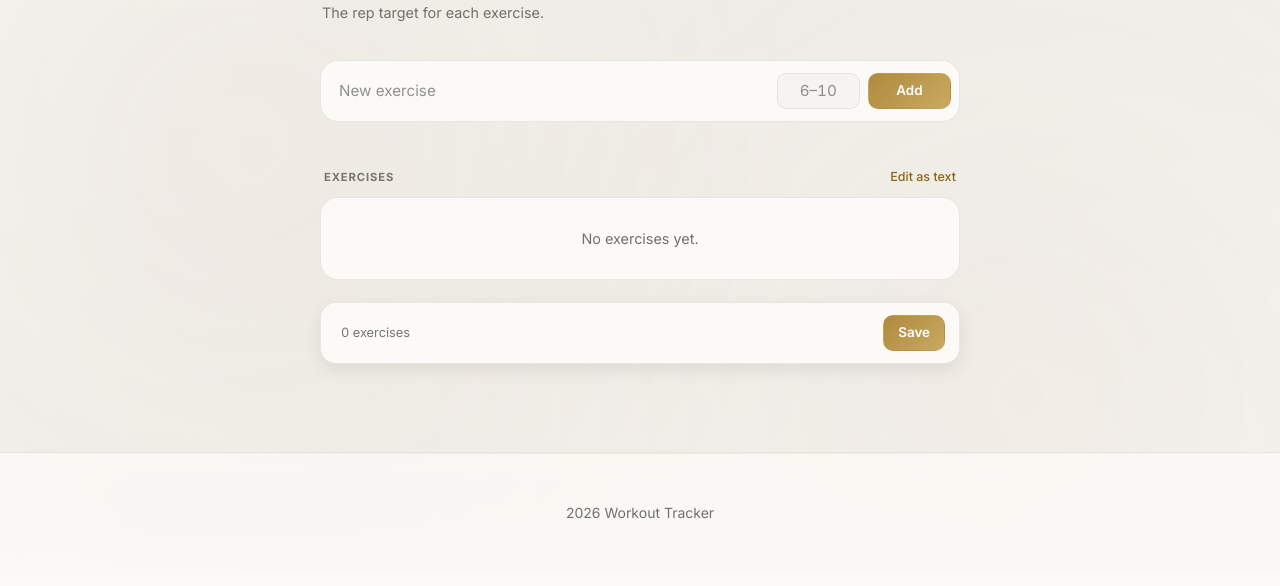
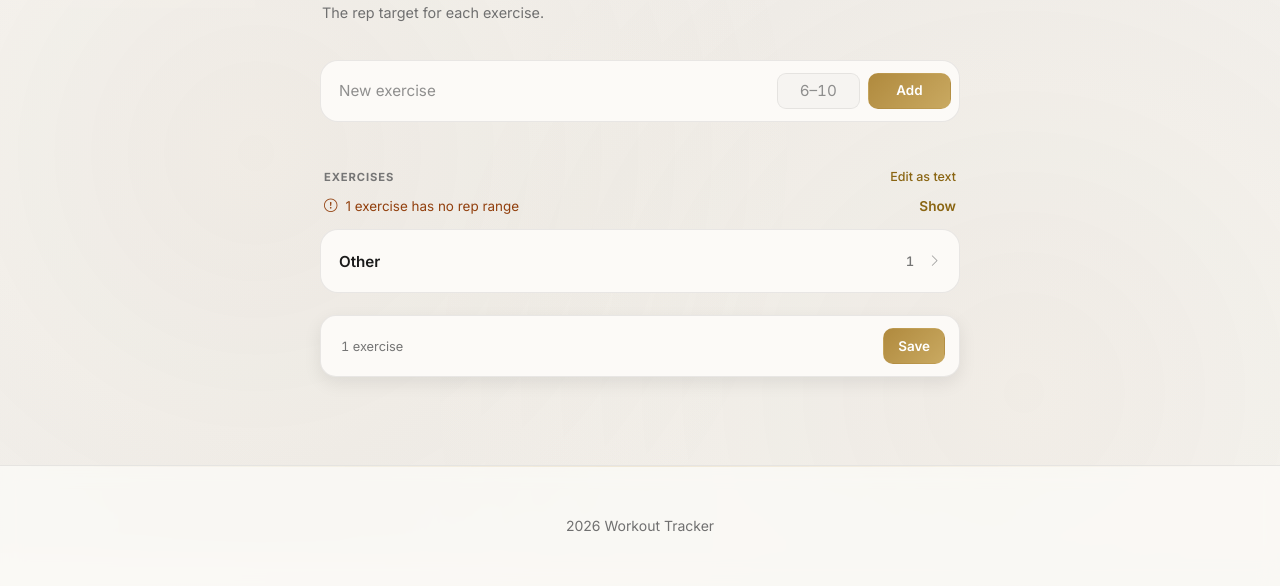
Before and after one commit to Harsh-0024/workout_logger_, a Flask app: page /set_exercises in a window 1280 px wide. Shown: the part 247-833 px from the top of the page. Before the commit the page ends 766 px from the top, so only its background shows below. Run offline with Flask 3, Linux system fonts and the light colour scheme; a user stored in the database is signed in; tables that the repository leaves empty hold one stand-in row (values such as "Sample post"); some libraries are stand-ins or nearby versions.

Commit message:
rep ranges: an exercise without a range is kept and pointed out
"(blank)", "n/a", "-", "TBD" and the like written as a range now mean no
range, instead of being kept as if they were one (and retrieved as
"Chest Dips - [(blank)]"). An exercise without a range is saved as such
("Chest Dips:") rather than silently dropped, and Save no longer refuses
it. Above the list: "9 exercises have no rep range" with Show, which
lists just those; their range boxes are marked until filled in.
Retrieve and Custom workout show no range for them.

Co-Authored-By: Claude Opus 5.5 <noreply@anthropic.com>

```diff
--- a/services/rep_ranges.py
+++ b/services/rep_ranges.py
@@ -1,8 +1,9 @@
 """Rep-range settings: one "Exercise: range" line per exercise.
 
 The stored text stays the single source every reader parses ("Bench Press: 6–10",
-"Dips: 3, 6–12" for a set count, "Farmer's Walk: 20–60s" for time). This module reads
-whatever someone types or pastes and writes it back in that one clean form.
+"Dips: 3, 6–12" for a set count, "Farmer's Walk: 20–60s" for time, "Dips:" for an exercise
+whose range isn't set yet). This module reads whatever someone types or pastes and writes it
+back in that one clean form.
 """
 import re
 from typing import List, Optional, Tuple
@@ -20,9 +21,21 @@ _VALUE_RE = re.compile(rf"^\s*{_VALUE}\s*$", re.IGNORECASE)
 _TRAILING_VALUE_RE = re.compile(rf"^(?P<name>.*?[^\W\d_].*?)\s+(?P<value>{_VALUE})\s*$", re.IGNORECASE)
 
 
+# Written in place of a range to say there isn't one yet: "(blank)", "n/a", "-", "TBD"...
+_NO_RANGE_WORDS = {"blank", "empty", "none", "nil", "null", "na", "n/a", "tbd", "tba", "?", "-", "–", "—"}
+
+
+def is_no_range(value: str) -> bool:
+    """True for an empty range, or a word that stands in for one ("(blank)", "n/a", "-")."""
+    text = re.sub(r"\s+", " ", (value or "").strip()).strip("()[]<>{}").strip().lower()
+    return not text or text in _NO_RANGE_WORDS
+
+
 def format_rep_value(value: str) -> str:
     """ "6 - 10" -> "6–10", "3,6-8" -> "3, 6–8", "10-6" -> "6–10", "30-60 sec" -> "30–60s".
-    Anything else (say "AMRAP") is kept as typed."""
+    No range ("", "(blank)", "n/a") -> "". Anything else (say "AMRAP") is kept as typed."""
+    if is_no_range(value):
+        return ""
     text = re.sub(r"\s+", " ", (value or "").strip())
     m = _VALUE_RE.match(text)
     if not m:
@@ -82,8 +95,9 @@ def parse_rep_entries(text: str) -> List[Tuple[str, str]]:
         name = _clean_name(name)
         if not name:
             continue
-        if value.strip():
-            entries.append((name, format_rep_value(value)))
+        value = format_rep_value(value)
+        if value:
+            entries.append((name, value))
         else:
             pending = name
     flush()
@@ -92,23 +106,23 @@ def parse_rep_entries(text: str) -> List[Tuple[str, str]]:
 
 def merge_rep_entries(entries: List[Tuple[str, str]]) -> List[Tuple[str, str]]:
     """One line per exercise: a repeated name keeps its first place and spelling and takes the
-    last range. Names without a range are left out."""
+    last range given. Names without a range stay, with an empty range."""
     order: List[str] = []
     merged = {}
     for name, value in entries:
         key = normalize_exercise_name(name)
-        if not key or not value:
+        if not key:
             continue
         if key not in merged:
             order.append(key)
-            merged[key] = (name, value)
-        else:
+            merged[key] = (name, value or "")
+        elif value:
             merged[key] = (merged[key][0], value)
     return [merged[k] for k in order]
 
 
 def rep_entries_to_text(entries: List[Tuple[str, str]]) -> str:
-    return "\n".join(f"{name}: {value}" for name, value in entries)
+    return "\n".join(f"{name}: {value}".rstrip() for name, value in entries)
 
 
 def canonical_rep_text(text: str) -> str:
--- a/services/retrieve.py
+++ b/services/retrieve.py
@@ -33,6 +33,7 @@ from services.exercise_matching import (
     resolve_equivalent_names,
     token_signature,
 )
+from services.rep_ranges import is_no_range
 from services.workout_title import classify_by_name, infer_workout_title, split_title, title_from_plan_day
 from parsers.workout import _parse_plan_exercise_line, join_set_rows, parse_bw_weight, parse_set_row
 from utils.dates import utc_now
@@ -569,7 +570,7 @@ def _parse_rep_ranges_text(rep_text):
         exercise_key_raw = k.strip()
         exercise_key = exercise_key_raw.lower()
         exercise_key_norm = normalize_exercise_name(exercise_key_raw)
-        value = v.strip()
+        value = "" if is_no_range(v) else v.strip()
         m = re.match(r'^(\d+)\s*,\s*(.+)$', value)
         if m:
             try:
--- a/templates/set_exercises.html
+++ b/templates/set_exercises.html
@@ -65,6 +65,15 @@
     .rr-row.is-dup .rr-name { color: var(--st-warn); }
 
     .rr-lists { margin-top: 18px; }
+
+    /* ---- Exercises still without a range: said once, above the list ---- */
+    .rr-missing {
+        display: flex; align-items: center; gap: 8px;
+        margin: -2px 4px 12px;
+        font-size: 0.84rem; color: var(--st-warn);
+    }
+    .rr-missing[hidden] { display: none; }
+    .rr-missing .st-link { margin-left: auto; }
     .rr-row[hidden], .rr-group[hidden], .rr-empty[hidden], .rr-raw-wrap[hidden], .rr-groups[hidden] { display: none; }
 
     /* ---- Muscle groups that open on a tap, as on Custom workout; A–Z inside ---- */
@@ -136,6 +145,11 @@
                 <span>Exercises</span>
                 <button type="button" class="st-link st-label-aside" id="rr-mode">Edit as text</button>
             </div>
+            <div class="rr-missing" id="rr-missing" role="status" hidden>
+                <i class="bi bi-exclamation-circle" aria-hidden="true"></i>
+                <span id="rr-missing-text"></span>
+                <button type="button" class="st-link" id="rr-missing-show">Show</button>
+            </div>
             <div class="st-group rr-groups" id="rr-groups"></div>
             <div class="st-group st-empty rr-empty" id="rr-empty" hidden></div>
             <div class="st-group rr-raw-wrap" id="rr-raw-wrap" hidden>
@@ -170,7 +184,14 @@
     const VALUE_RE = new RegExp(String.raw`^\s*${VALUE}\s*$`, 'iu');
     const TRAIL_RE = new RegExp(String.raw`^(.*?\p{L}.*?)\s+(${VALUE})\s*$`, 'iu');
 
+    // Written in place of a range to say there isn't one yet: "(blank)", "n/a", "-"...
+    const NO_RANGE = new Set(['blank', 'empty', 'none', 'nil', 'null', 'na', 'n/a', 'tbd', 'tba', '?', '-', '–', '—']);
+    const isNoRange = (v) => {
+        const t = (v || '').trim().replace(/\s+/g, ' ').replace(/^[()[\]<>{}]+|[()[\]<>{}]+$/g, '').trim().toLowerCase();
+        return !t || NO_RANGE.has(t);
+    };
     const formatValue = (v) => {
+        if (isNoRange(v)) return '';
         const text = (v || '').trim().replace(/\s+/g, ' ');
         const m = text.match(VALUE_RE);
         if (!m) return text;
@@ -210,7 +231,8 @@
             if (name === null) { pending = cleanName(line) || null; continue; }
             name = cleanName(name);
             if (!name) continue;
-            if (value.trim()) out.push([name, formatValue(value)]);
+            value = formatValue(value);
+            if (value) out.push([name, value]);
             else pending = name;
         }
         flush();
@@ -297,36 +319,48 @@
 
     const serialize = () => rows()
         .map((r) => [nameOf(r).value.trim(), valOf(r).value.trim()])
-        .filter(([n, v]) => n && v)
-        .map(([n, v]) => `${n}: ${stored(v)}`).join('\n');
+        .filter(([n]) => n)
+        .map(([n, v]) => `${n}: ${stored(v)}`.trim()).join('\n');
 
     /* ---- Status: count, filter, unsaved ---- */
     let original = '';
     let rawMode = false;
+    let onlyMissing = false;   // "Show": just the exercises without a range
+    const missingBox = $('rr-missing'), missingText = $('rr-missing-text'), missingBtn = $('rr-missing-show');
+    const lacksRange = (r) => !!nameOf(r).value.trim() && !valOf(r).value.trim();
 
     function refresh() {
         const all = rows();
         const q = keyOf(addName.value);
         let shown = 0;
         const seen = new Set();
+        const missing = all.filter(lacksRange);
+        if (!missing.length) onlyMissing = false;
         all.forEach((r) => {
             const k = keyOf(nameOf(r).value);
             r.classList.toggle('is-dup', !!k && seen.has(k));
             if (k) seen.add(k);
-            const match = !q || k.includes(q);
+            // Marked while it has no range; the mark stays put while its range is being typed.
+            if (lacksRange(r)) r.classList.add('is-missing');
+            else if (document.activeElement !== valOf(r)) r.classList.remove('is-missing');
+            const match = (!q || k.includes(q)) && (!onlyMissing || r.classList.contains('is-missing'));
             r.hidden = !match;
             if (match) shown++;
         });
-        // Searching opens the groups with a match; clearing it puts them back as they were.
+        const n = missing.length;
+        missingBox.hidden = rawMode || n === 0;
+        missingText.textContent = `${n} exercise${n === 1 ? ' has' : 's have'} no rep range`;
+        missingBtn.textContent = onlyMissing ? 'Show all' : 'Show';
+        // Searching (or "Show") opens the groups with a match; clearing it puts them back as they were.
         const wasSearching = searching;
-        searching = !!q;
+        searching = !!q || onlyMissing;
         groupsEl.querySelectorAll('.rr-group').forEach((g) => {
             const total = g.querySelectorAll('.rr-row').length;
             const visible = g.querySelectorAll('.rr-row:not([hidden])').length;
             if (!total) { g.remove(); return; }
             g.hidden = !visible;
-            g.querySelector('.rr-group-count').textContent = q ? `${visible} of ${total}` : total;
-            if (q) g.open = visible > 0;
+            g.querySelector('.rr-group-count').textContent = searching ? `${visible} of ${total}` : total;
+            if (searching) g.open = visible > 0;
             else if (wasSearching) g.open = g.dataset.group === 'New' || remembered.includes(g.dataset.group);
         });
         const exact = q && findRow(addName.value);
@@ -404,6 +438,8 @@
         addName.focus();
     }
 
+    missingBtn.addEventListener('click', () => { onlyMissing = !onlyMissing; refresh(); });
+
     /* ---- Add bar ---- */
     addName.addEventListener('input', () => {
         const hit = findRow(addName.value);
@@ -469,7 +505,7 @@
     function toRaw() {
         raw.value = rows().map((r) => {
             const n = nameOf(r).value.trim(), v = valOf(r).value.trim();
-            return n || v ? `${n}: ${stored(v)}` : '';
+            return n || v ? `${n}: ${stored(v)}`.trim() : '';
         }).filter(Boolean).join('\n');
         rawMode = true;
         lists.classList.add('is-raw');
@@ -492,7 +528,7 @@
     modeBtn.addEventListener('click', () => (rawMode ? toList() : toRaw()));
     raw.addEventListener('input', refresh);
 
-    /* ---- Save: every exercise needs a range, and each only once ---- */
+    /* ---- Save: each exercise once and named; one without a range is saved as such ---- */
     let saving = false;
     form.addEventListener('submit', (e) => {
         if (rawMode) toList();
@@ -503,7 +539,6 @@
         });
         addName.value = '';
         refresh();
-        const missing = rows().filter((r) => nameOf(r).value.trim() && !valOf(r).value.trim());
         const dup = rows().find((r) => r.classList.contains('is-dup'));
         const nameless = rows().find((r) => !nameOf(r).value.trim());
         const stop = (row, focusEl, text) => {
@@ -514,13 +549,6 @@
             focusEl.focus({ preventScroll: true });
             say(text, 'is-warn');
         };
-        if (missing.length) {
-            missing.forEach((r) => { r.classList.add('is-missing'); r.closest('.rr-group').open = true; });
-            const n = missing.length;
-            return stop(missing[0], valOf(missing[0]), n === 1
-                ? `Add a range for ${nameOf(missing[0]).value.trim()}.`
-                : `Add a range for ${n} exercises.`);
-        }
         if (nameless) return stop(nameless, nameOf(nameless), 'Name this exercise, or remove it.');
         if (dup) return stop(dup, nameOf(dup), `${nameOf(dup).value.trim()} is listed twice.`);
         $('rr-text').value = serialize();
```
Also changed, not shown: tests/test_rep_ranges.py (+11 -2 lines), tests/test_retrieve_best_logic.py (+15 -0 lines), tests/test_route_regressions.py (+4 -2 lines).
